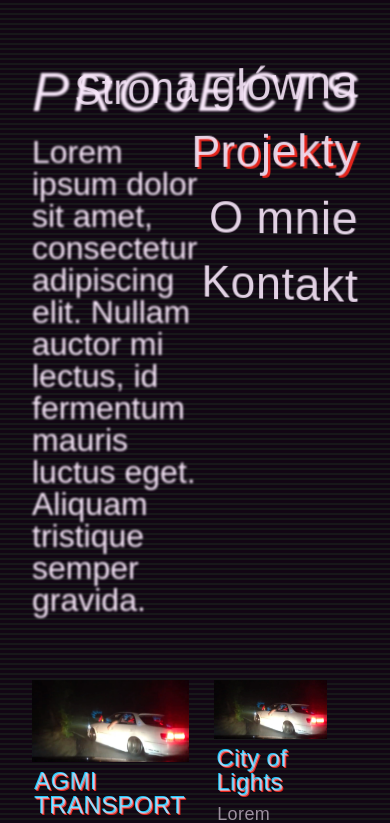
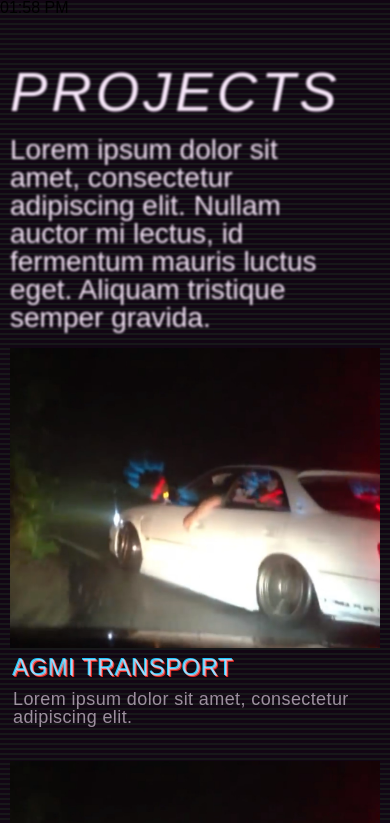
Before and after one commit to LaPatusek/portfolio, a React (Create React App) app: page /projekty in a window 390 px wide. Shown: the top 823 px of the page. Built offline with nearby package versions, Linux system fonts and the light colour scheme.

Commit message:
poprawki & mediaq

```diff
--- a/package.json
+++ b/package.json
@@ -11,6 +11,7 @@
     "@types/node": "^16.18.96",
     "@types/react": "^18.2.75",
     "@types/react-dom": "^18.2.24",
+    "framer-motion": "^11.1.5",
     "iconsax-react": "^0.0.8",
     "react": "^18.2.0",
     "react-dom": "^18.2.0",
--- a/src/Components/Footer/Footer.module.css
+++ b/src/Components/Footer/Footer.module.css
@@ -15,3 +15,16 @@
 .copyright p > svg {
   transform: translateY(1.5px);
 }
+
+@media screen and (max-width: 900px) {
+  .copyright p {
+    font-size: 18px;
+    right: 5px;
+    bottom: 10px;
+  }
+
+  .copyright p > svg {
+    transform: translateY(2.5px);
+    width: 16px;
+  }
+}
--- a/src/Components/Nav/Nav.module.css
+++ b/src/Components/Nav/Nav.module.css
@@ -1,4 +1,5 @@
 .nav {
+  display: grid;
   z-index: 55;
   position: fixed;
   right: 2rem;
@@ -33,3 +34,9 @@
 .nav a:focus::before {
   opacity: 1;
 }
+
+@media screen and (max-width:900px) {
+  .nav {
+    display: none;
+  }
+}
--- a/src/Components/Nav/Nav.tsx
+++ b/src/Components/Nav/Nav.tsx
@@ -1,15 +1,28 @@
-import React from 'react';
+import React, { Fragment } from 'react';
 import { NavLink } from 'react-router-dom';
 import styles from './Nav.module.css';
 
 const Nav: React.FC = () => {
+  const today = new Date();
+  const hours = today.toLocaleString('pl-PL', {
+    hour: '2-digit',
+    hour12: true,
+    minute: '2-digit',
+  });
+
   return (
-    <div className={`${styles.nav} grid`}>
-      <NavLink to='/'>Strona główna</NavLink>
-      <NavLink to='/projekty'>Projekty</NavLink>
-      <NavLink to='/about'>O mnie</NavLink>
-      <NavLink to='/kontakt'>Kontakt</NavLink>
-    </div>
+    <Fragment>
+      <div className={styles.nav}>
+        <NavLink to='/'>Strona główna</NavLink>
+        <NavLink to='/projekty'>Projekty</NavLink>
+        <NavLink to='/about'>O mnie</NavLink>
+        <NavLink to='/kontakt'>Kontakt</NavLink>
+      </div>
+
+      <div className={styles['navbar-800']}>
+        {hours}
+      </div>
+    </Fragment>
   );
 };
 
--- a/src/Components/UI/Card.module.css
+++ b/src/Components/UI/Card.module.css
@@ -2,3 +2,9 @@
   width: fit-content;
   padding: 4rem 0 2rem 2rem;
 }
+
+@media screen and (max-width: 900px) {
+  .card {
+    padding: 3rem 10px 2rem 10px;
+  }
+}
--- a/src/Components/UI/Card.tsx
+++ b/src/Components/UI/Card.tsx
@@ -1,3 +1,4 @@
+import { motion } from 'framer-motion';
 import React from 'react';
 import styles from './Card.module.css';
 
@@ -8,7 +9,15 @@ interface Props {
 
 const Card: React.FC<Props> = ({ children, className }) => {
   return (
-    <div className={`${styles.card} ${className} relative`}>{children}</div>
+    <motion.div
+      className={`${styles.card} ${className} relative`}
+      initial={{ filter: 'blur(10px)', opacity: 0 }}
+      animate={{ filter: 'blur(0px)', opacity: 1 }}
+      exit={{ filter: 'blur(10px)', opacity: 0 }}
+      transition={{ duration: 0.25 }}
+    >
+      {children}
+    </motion.div>
   );
 };
 
--- a/src/Pages/About.module.css
+++ b/src/Pages/About.module.css
@@ -198,3 +198,62 @@
 .cv:hover img {
   filter: drop-shadow(2px 2px 1px var(--vhs-red));
 }
+
+@media screen and (max-width: 900px) {
+  .about-title {
+    padding-bottom: 1rem;
+    margin: 0 10px;
+  }
+
+  .about-title h1 {
+    width: 80%;
+  }
+
+  .about-title p {
+    transform: perspective(1500px) rotateY(10deg);
+    font-size: 28px;
+    width: 100%;
+  }
+
+  .section-wrap {
+    margin: 0 10px;
+  }
+
+  .heading span {
+    display: flex;
+    align-self: center;
+    font-size: 18px;
+    color: rgba(247, 230, 249, 0.9);
+    width: fit-content;
+  }
+
+  .heading span > svg {
+    transform: translateY(1.5px);
+  }
+
+  .section-wrap ol {
+    width: 100%;
+  }
+
+  .hobbies {
+    margin: 0 10px;
+  }
+
+  .hobby {
+    grid-template-columns: repeat(1, 1fr);
+  }
+
+  .hobby img {
+    width: 100%;
+  }
+
+  .hobby-text {
+    margin-top: 14px;
+  }
+
+  .cv {
+    width: 100%;
+    grid-template-columns: repeat(1, 1fr);
+    row-gap: 25px;
+  }
+}
--- a/src/Pages/About.tsx
+++ b/src/Pages/About.tsx
@@ -82,11 +82,10 @@ const About: React.FC = () => {
               </span>
             </div>
             <p>
-              Pół roczny miesięczny staż
-              consectetur adipiscing elit. Nullam auctor mi lectus, id fermentum
-              mauris luctus eget. Aliquam tristique semper gravida. Lorem ipsum
-              dolor sit amet, consectetur adipiscing elit. Nullam auctor mi
-              lectus
+              Pół roczny miesięczny staż consectetur adipiscing elit. Nullam
+              auctor mi lectus, id fermentum mauris luctus eget. Aliquam
+              tristique semper gravida. Lorem ipsum dolor sit amet, consectetur
+              adipiscing elit. Nullam auctor mi lectus
             </p>
           </li>
 
@@ -98,10 +97,10 @@ const About: React.FC = () => {
               </span>
             </div>
             <p>
-              2 miesięczne praktyki consectetur adipiscing elit. Nullam auctor mi lectus, id fermentum
-              mauris luctus eget. Aliquam tristique semper gravida. Lorem ipsum
-              dolor sit amet, consectetur adipiscing elit. Nullam auctor mi
-              lectus
+              2 miesięczne praktyki consectetur adipiscing elit. Nullam auctor
+              mi lectus, id fermentum mauris luctus eget. Aliquam tristique
+              semper gravida. Lorem ipsum dolor sit amet, consectetur adipiscing
+              elit. Nullam auctor mi lectus
             </p>
           </li>
         </ol>
@@ -162,7 +161,7 @@ const About: React.FC = () => {
         <Link to='/kontakt'>
           kontakt <img src={ArrowRight} alt='Kontakt' />
         </Link>
-        <a href='https://github.com/LaPatusek'>
+        <a href='https://github.com/LaPatusek' target='_blank' rel='noreferrer'>
           github <img src={ArrowRight} alt='GitHub' />
         </a>
       </div>
--- a/src/Pages/Kontakt.module.css
+++ b/src/Pages/Kontakt.module.css
@@ -96,3 +96,22 @@
   filter: drop-shadow(-3px -2px 2px var(--vhs-blue))
     drop-shadow(3px 2px 2px var(--vhs-red));
 }
+
+@media screen and (max-width: 900px) {
+  .kontakt {
+    display: grid;
+    align-content: center;
+  }
+
+  .kontakt-title {
+    padding-bottom: 1rem;
+  }
+
+  .kontakt-title h1 {
+    font-size: 2.8rem;
+  }
+
+  .kontakt-title h2 {
+    font-size: 20px;
+  }
+}
--- a/src/Pages/Kontakt.tsx
+++ b/src/Pages/Kontakt.tsx
@@ -76,7 +76,7 @@ const Kontakt: React.FC = () => {
       <div className={styles['kontakt-title']}>
         <h1>Skontaktuj się ze mną</h1>
         <h2>
-          Poprzez formularz kontaktowy lub <br /> bezpośrednio na{' '}
+          Poprzez formularz kontaktowy lub bezpośrednio na{' '}
           <span>rusin.dawid18@gmail.com</span>
         </h2>
       </div>
--- a/src/Pages/Main.tsx
+++ b/src/Pages/Main.tsx
@@ -1,3 +1,4 @@
+import { motion } from 'framer-motion';
 import React from 'react';
 import styles from './Main.module.css';
 
@@ -12,7 +13,13 @@ const Header: React.FC = () => {
   const month = today.toLocaleString('default', { month: 'long' });
 
   return (
-    <div className={`${styles['header-wrap']} relative`}>
+    <motion.div
+      className={`${styles['header-wrap']} relative`}
+      initial={{ filter: 'blur(10px)', opacity: 0 }}
+      animate={{ filter: 'blur(0px)', opacity: 1 }}
+      exit={{ filter: 'blur(10px)', opacity: 0 }}
+      transition={{ duration: 0.25 }}
+    >
       <div className={styles.header}>
         <h1>Dawid Rusin</h1>
         <h2>Front-End Developer</h2>
@@ -25,7 +32,7 @@ const Header: React.FC = () => {
         mi lectus, id fermentum mauris luctus eget. Aliquam tristique semper
         gravida.
       </p>
-    </div>
+    </motion.div>
   );
 };
 
--- a/src/Pages/Projects.module.css
+++ b/src/Pages/Projects.module.css
@@ -38,6 +38,7 @@
 
 .box img {
   width: 100%;
+  min-height: 300px;
 }
 
 .box-text {
@@ -57,3 +58,24 @@
   font-size: 18px;
   letter-spacing: 0.4px;
 }
+
+@media screen and (max-width: 900px) {
+  .projects-title {
+    padding-bottom: 1rem;
+  }
+
+  .projects-title h2 {
+    width: 85%;
+    font-size: 28px;
+  }
+
+  .projects {
+    width: 100%;
+    grid-template-columns: repeat(1, 1fr);
+    row-gap: 20px;
+  }
+
+  .box img {
+    object-fit: cover;
+  }
+}
```
Also changed, not shown: 1 other file (tests, documents, lock files or other folders).
